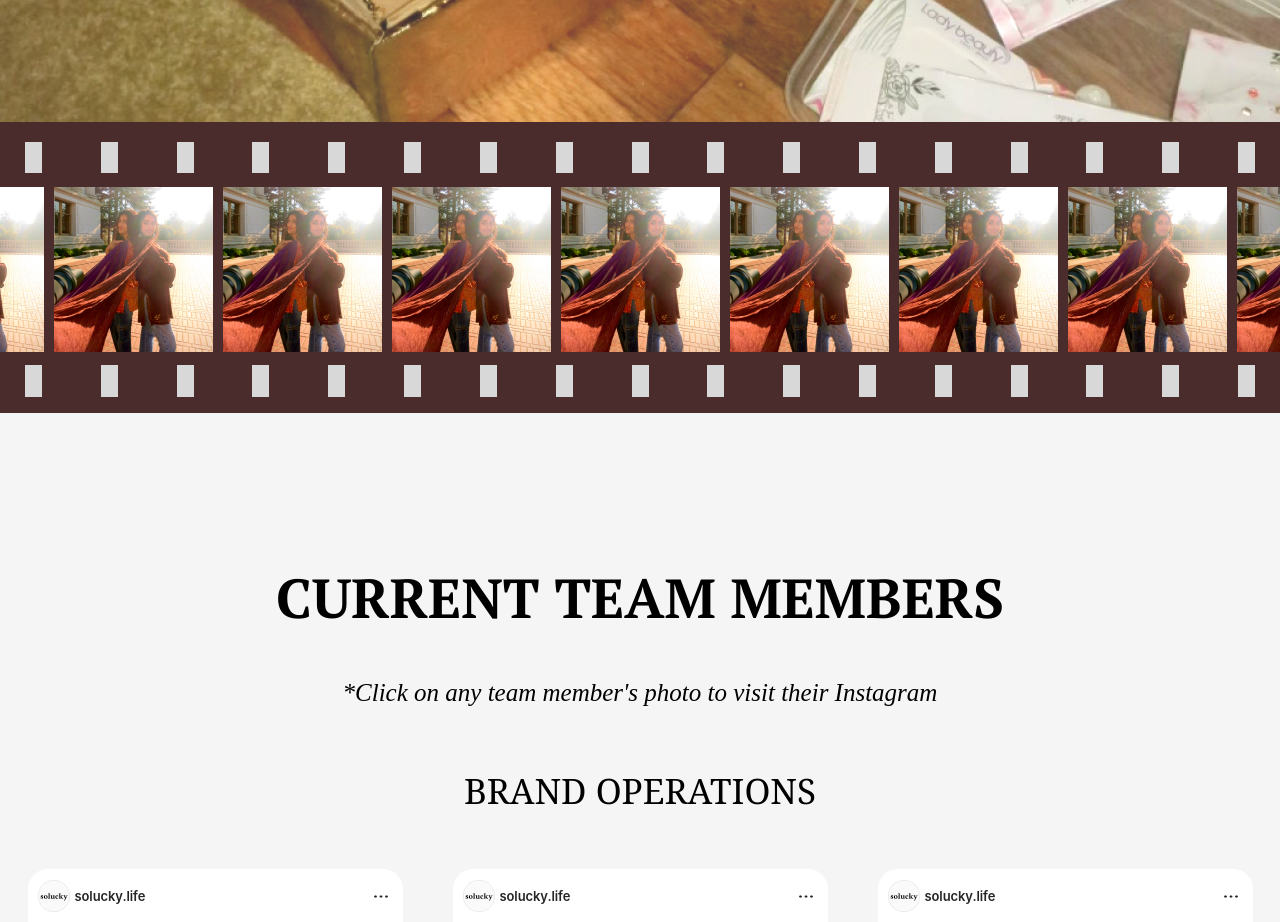
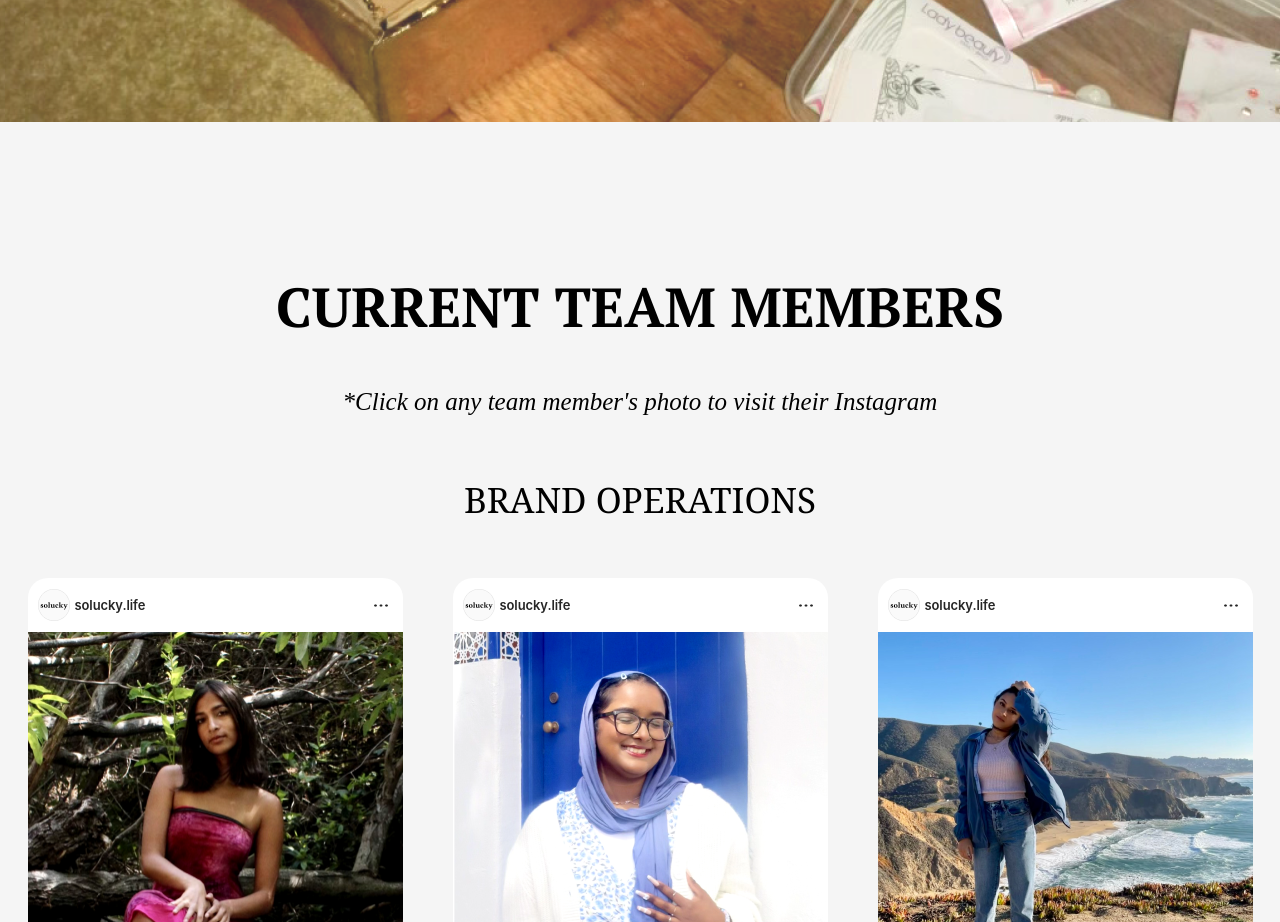
Before and after one commit to shaynatrivedi/solucky, a React (Create React App) app in the folder solucky-react-app/: page /team in a window 1280 px wide. Shown: the part 860-1782 px from the top of the page. Built offline with nearby package versions, Linux system fonts and the light colour scheme; a web font is replaced by a local one.

Commit message:
Remove the behind the scenes section from team page

```diff
--- a/solucky-react-app/src/components/Team.jsx
+++ b/solucky-react-app/src/components/Team.jsx
@@ -34,82 +34,8 @@ const Team = () =>{
                         </div>
                     </div>
                 </div>
-
             </section>
 
-            <section className="behind-the-scenes">
-                <div className="bts-container">
-                    <div className="film-reel">
-                        <div class="squares">
-                            <div class="square"></div>
-                            <div class="square"></div>
-                            <div class="square"></div>
-                            <div class="square"></div>
-                            <div class="square"></div>
-                            <div class="square"></div>
-                            <div class="square"></div>
-                            <div class="square"></div>
-                            <div class="square"></div>
-                            <div class="square"></div>
-                            <div class="square"></div>
-                            <div class="square"></div>
-                            <div class="square"></div>
-                            <div class="square"></div>
-                            <div class="square"></div>
-                            <div class="square"></div>
-                            <div class="square"></div>
-                            <div class="square"></div>
-                            <div class="square"></div>
-                            <div class="square"></div>
-                            <div class="square"></div>
-                            <div class="square"></div>
-                            <div class="square"></div>
-                            <div class="square"></div>
-                            <div class="square"></div>
-                        </div>
-                        <div className="bts-images">
-                            <img className='bts-image-1' src='../Assets/Team/BTS/image1.png' alt='film-image' ></img>
-                            <img className='bts-image-1' src='../Assets/Team/BTS/image1.png' alt='film-image' ></img>
-                            <img className='bts-image-1' src='../Assets/Team/BTS/image1.png' alt='film-image' ></img>
-                            <img className='bts-image-1' src='../Assets/Team/BTS/image1.png' alt='film-image' ></img>
-                            <img className='bts-image-1' src='../Assets/Team/BTS/image1.png' alt='film-image' ></img>
-                            <img className='bts-image-1' src='../Assets/Team/BTS/image1.png' alt='film-image' ></img>
-                            <img className='bts-image-1' src='../Assets/Team/BTS/image1.png' alt='film-image' ></img>
-                            <img className='bts-image-1' src='../Assets/Team/BTS/image1.png' alt='film-image' ></img>
-                            <img className='bts-image-1' src='../Assets/Team/BTS/image1.png' alt='film-image' ></img>
-                            <img className='bts-image-1' src='../Assets/Team/BTS/image1.png' alt='film-image' ></img>
-                            <img className='bts-image-1' src='../Assets/Team/BTS/image1.png' alt='film-image' ></img>
-                        </div>
-                        <div class="squares">
-                        <div class="square"></div>
-                            <div class="square"></div>
-                            <div class="square"></div>
-                            <div class="square"></div>
-                            <div class="square"></div>
-                            <div class="square"></div>
-                            <div class="square"></div>
-                            <div class="square"></div>
-                            <div class="square"></div>
-                            <div class="square"></div>
-                            <div class="square"></div>
-                            <div class="square"></div>
-                            <div class="square"></div>
-                            <div class="square"></div>
-                            <div class="square"></div>
-                            <div class="square"></div>
-                            <div class="square"></div>
-                            <div class="square"></div>
-                            <div class="square"></div>
-                            <div class="square"></div>
-                            <div class="square"></div>
-                            <div class="square"></div>
-                            <div class="square"></div>
-                            <div class="square"></div>
-                            <div class="square"></div>
-                        </div>
-                    </div>
-                </div>
-            </section>
 
             <section className="team-members">
                 <div className="main-team-card">
```
